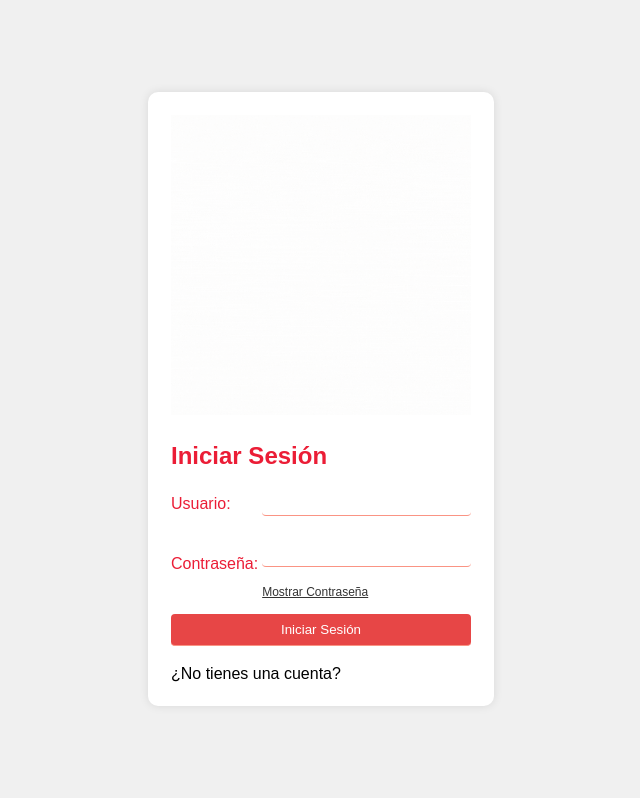
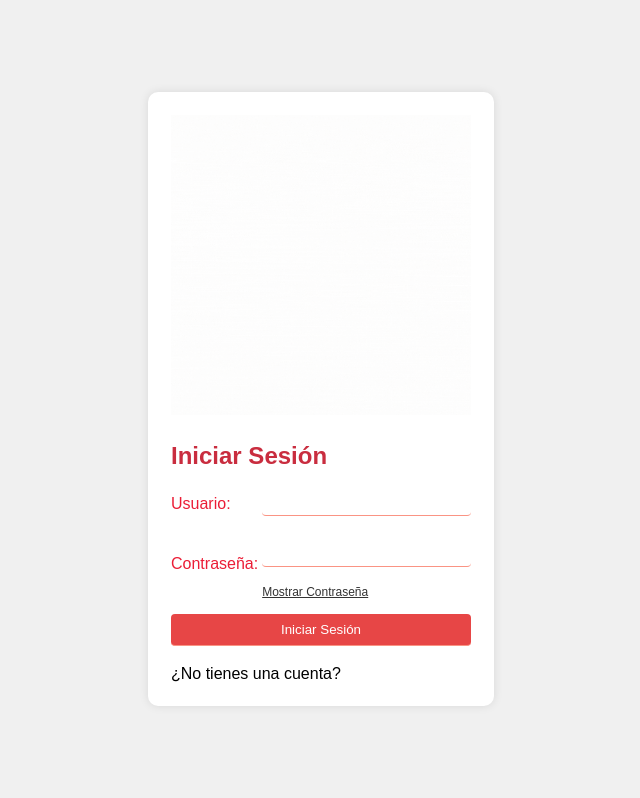
Before and after one commit to Agdrael/pruebaaa, a PHP site: template template/login.html in a window 1280 px wide. Shown: the part 21-819 px from the top of the page, without its empty margins (319-959 px from the left). Run offline with PHP 8.4, Linux system fonts and the light colour scheme; the template is opened without the code that fills it, so the values that code supplies are empty.

Commit message:
no changes

```diff
--- a/css/login.css
+++ b/css/login.css
@@ -23,7 +23,7 @@ body {
 }
 
 h2 {
-    color: #eb1d36;
+    color: #c92d3f;
     margin-bottom: 10px;
 }
 
```
